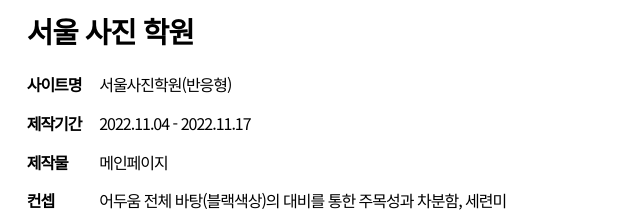
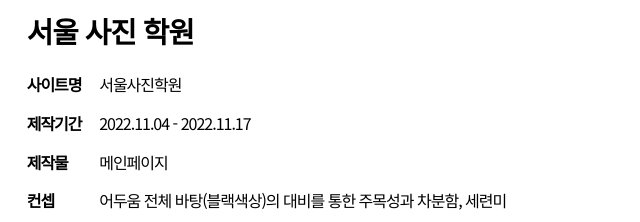
Before and after one commit to ToriSongi/portfolio_yj, a plain HTML site: page index.html in a window 1280 px wide. Shown: the part 2007-2229 px from the top of the page, 0-640 px from the left. Drawn offline with nearby package versions, Linux system fonts and the light colour scheme.

Commit message:
Add files via upload

```diff
--- a/index.html
+++ b/index.html
@@ -84,7 +84,7 @@
 				<ul>
 					<li>
 						<b>사이트명</b>
-						<span>서울사진학원(반응형)</span>
+						<span>서울사진학원</span>
 					</li>
 					<li>
 						<b>제작기간</b>
```
